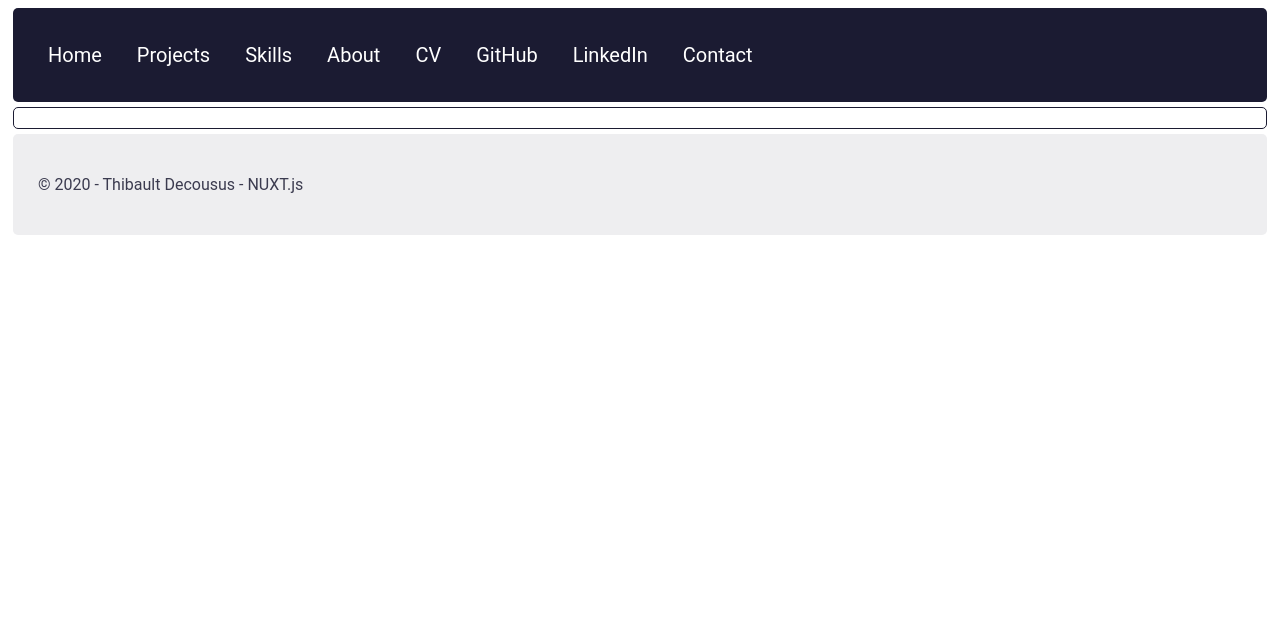
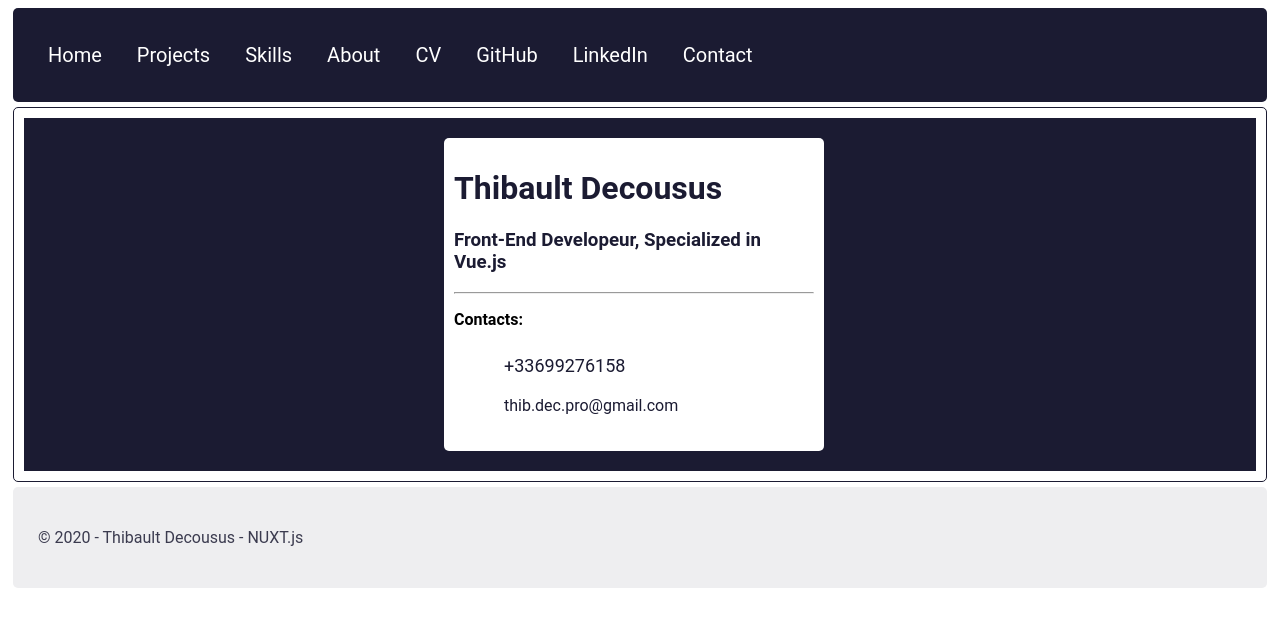
Before and after one commit to Thibault-21/myPortfolio, a Nuxt app: page /Contact/Card in a window 1280 px wide. Shown: the top 626 px of the page. Built offline with nearby package versions, Linux system fonts and the light colour scheme.

Commit message:
contact Card

```diff
--- /dev/null
+++ b/pages/Contact/Card.vue
@@ -0,0 +1,52 @@
+<template>
+  <div class="main">
+    <div class="card">
+      <h1>Thibault Decousus</h1>
+      <h3> Front-End Developeur, Specialized in <strong>Vue.js</strong> </h3>
+      <hr>
+      <p><strong>Contacts: </strong>
+        <ul>
+          <li><a href="tel:+33699276158">+33699276158</a></li>
+          <li>thib.dec.pro@gmail.com</li>
+        </ul>
+      </p>
+    </div>
+  </div>
+</template>
+
+<script>
+export default {
+
+}
+</script>
+
+<style scoped>
+.main {
+  display: grid;
+  grid-template-columns: 33% 33% 33%;
+  grid-template-rows: 100%;
+
+  background-color: rgb(27, 27, 50);
+  padding: 10px;
+}
+.card {
+  grid-column-start: 2;
+  grid-column-end: 3;
+  background-color: white;
+  border-radius: 5px;
+  margin: 10px;
+  padding: 10px;
+}
+h1, h3 {
+  color : rgb(27, 27, 50);
+}
+li {
+  list-style-type: none;
+  padding: 10px;
+  color : rgb(27, 27, 50);
+}
+a {
+  color : rgb(27, 27, 50);
+  font-size: 18px;
+}
+</style>
--- a/pages/contact.vue
+++ b/pages/contact.vue
@@ -1,18 +1,18 @@
 <template>
   <div class="main">
-      <FormContact></FormContact>
+      <Card></Card>
      <nuxt />
   </div>
 </template>
 
 <script>
 
-import FormContact from '../pages/Contact/FormContact'
+import Card from '../pages/Contact/Card'
 
 export default {
   layout: 'default',
   components: {
-    FormContact
+    Card
   }
 }
 </script>
```
